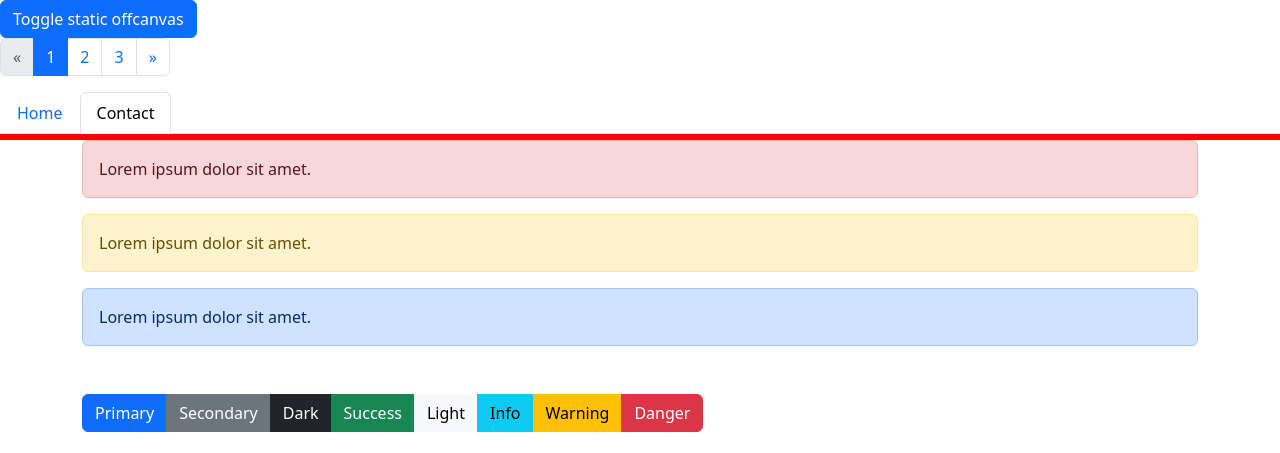
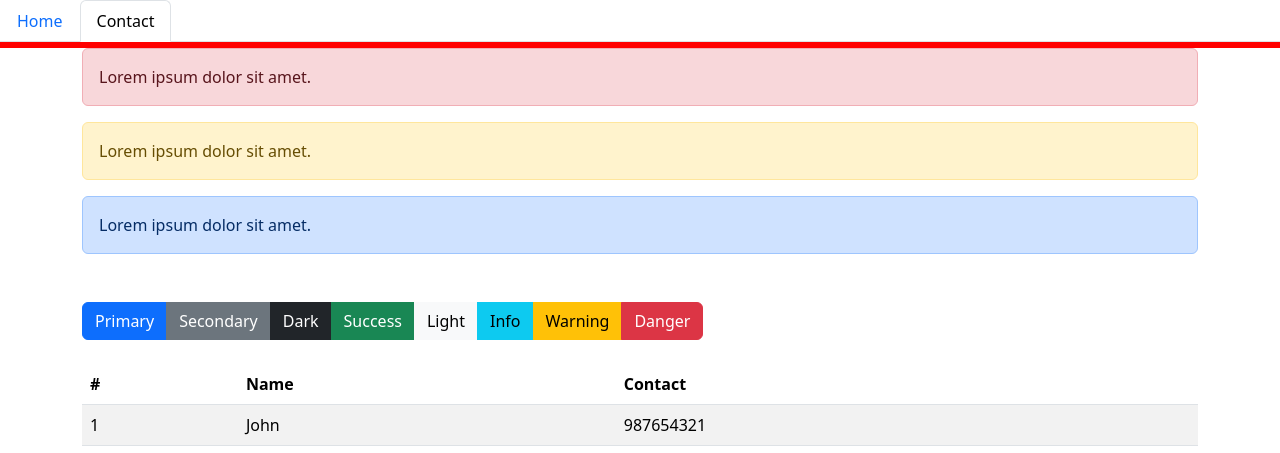
Before and after one commit to synergy2411/del-sep23-module-three, a plain HTML site: page 01-bootstrap-basics/index.html in a window 1280 px wide. Shown: the top 453 px of the page. Drawn offline with nearby package versions, Linux system fonts and the light colour scheme.

Commit message:
bootstrap added

```diff
--- a/01-bootstrap-basics/index.html
+++ b/01-bootstrap-basics/index.html
@@ -50,41 +50,11 @@
   <body>
 
 
-<button class="btn btn-primary" type="button" data-bs-toggle="offcanvas" data-bs-target="#Id2" aria-controls="Id2">
-  Toggle static offcanvas
-  </button>
-
-  <div class="offcanvas offcanvas-start" data-bs-backdrop="static" tabindex="-1" id="Id2" aria-labelledby="staticBackdropLabel">
-  <div class="offcanvas-header">
-    <h5 class="offcanvas-title" id="staticBackdropLabel">Offcanvas</h5>
-    <button type="button" class="btn-close" data-bs-dismiss="offcanvas" aria-label="Close"></button>
-  </div>
-  <div class="offcanvas-body">
-    <div>
-    I will not close if you click outside of me.
+    <div class="row">
+      <div class="col-5">
+        <div class="d-flex flex-direction-column justify-content-center align-items-center"></div>
+      </div>
     </div>
-  </div>
-  </div>
-
-
-  <nav aria-label="Page navigation">
-    <ul class="pagination    ">
-      <li class="page-item disabled">
-        <a class="page-link" href="#" aria-label="Previous">
-          <span aria-hidden="true">&laquo;</span>
-        </a>
-      </li>
-      <li class="page-item active" aria-current="page"><a class="page-link" href="#">1</a></li>
-      <li class="page-item"><a class="page-link" href="#">2</a></li>
-      <li class="page-item"><a class="page-link" href="#">3</a></li>
-      <li class="page-item">
-        <a class="page-link" href="#" aria-label="Next">
-          <span aria-hidden="true">&raquo;</span>
-        </a>
-      </li>
-    </ul>
-  </nav>
-
 
 
 
```
